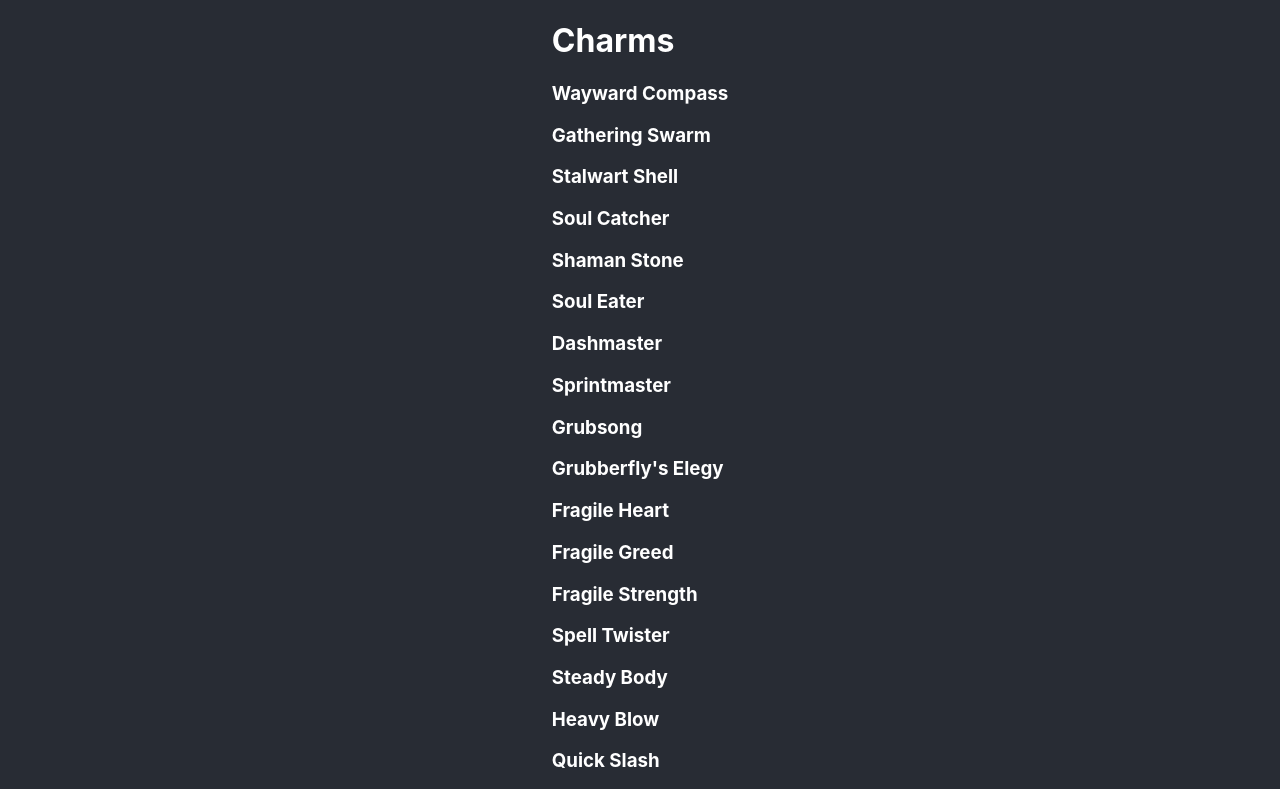
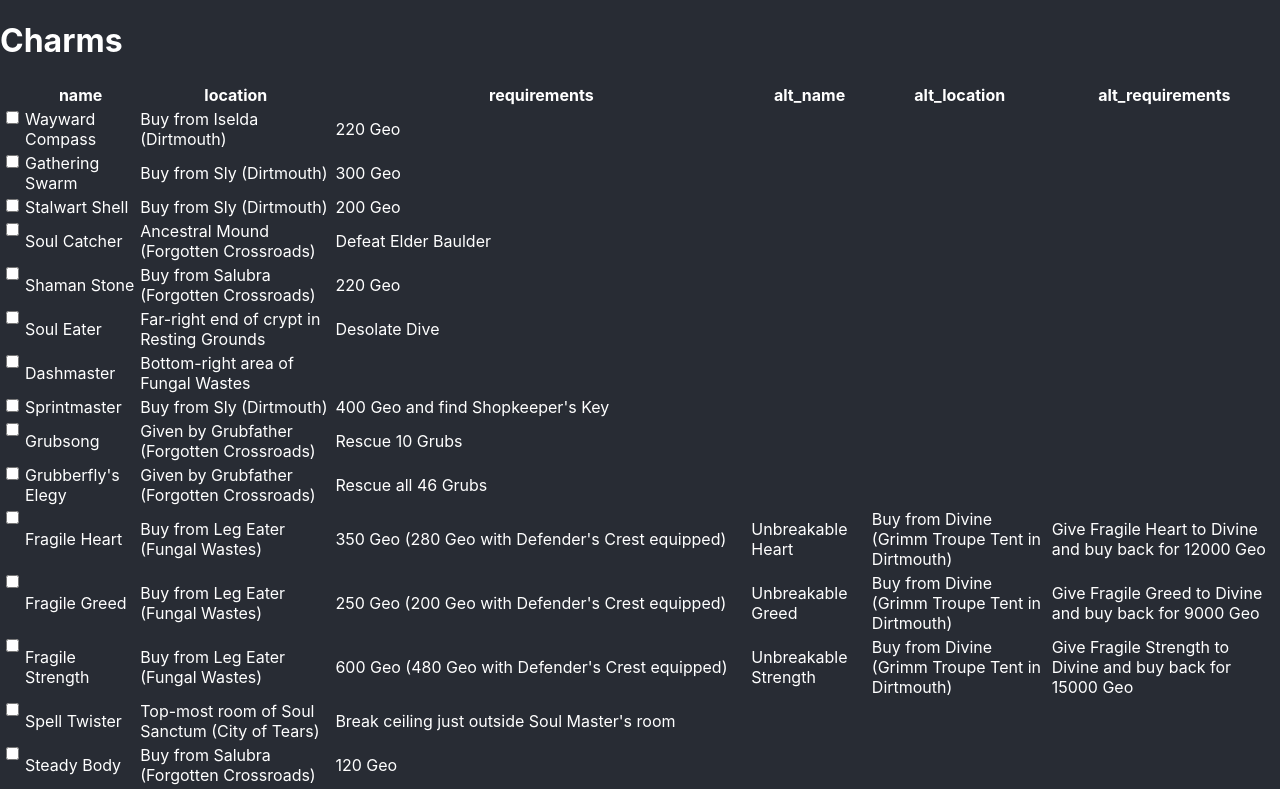
Before and after one commit to BamSquid/hk-checklist, a React (Create React App) app: page / in a window 1280 px wide. Shown: the top 789 px of the page. Built offline with nearby package versions, Linux system fonts and the light colour scheme.

Commit message:
add details to a table

```diff
--- a/src/components/ListItem.js
+++ b/src/components/ListItem.js
@@ -2,8 +2,20 @@
 
 class ListItem extends React.Component {
     render() {
+        var details = this.props.details;
+        var headings = this.props.headings;
+        var row = []
+
+        for (var i = 0; i < headings.length; i++) {
+            var heading = headings[i];
+            var data = details[heading]
+            row.push(<td>{data}</td>)
+        }
         return (
-            <h3>{this.props.name}</h3>
+            <tr>
+                <input type='checkbox' />
+                {row}
+            </tr>
         )
     }
 }
--- a/src/components/Section.js
+++ b/src/components/Section.js
@@ -1,18 +1,30 @@
 import React from 'react'
 import ListItem from './ListItem.js'
+import TableHeader from './TableHeader'
 
 class Section extends React.Component {
 
     render() {
-        var listItems = [];
+        var listItems = [], headings = [];
         var items = this.props.items;
         for (var i = 0; i < items.length; i++) {
-            listItems.push(<ListItem name={items[i].name} />);
+            var keys = Object.keys(items[i]);
+            for (var j = 0; j < keys.length; j++) {
+                if (!headings.includes(keys[j]) && keys[j] !== "percentage") {
+                    headings.push(keys[j]);
+                }
+            }
+            listItems.push(<ListItem details={items[i]} headings={headings}/>);
         }
         return (
             <div>
                 <h1>{this.props.name}</h1>
-                {listItems}
+                <table>
+                    <TableHeader headings={headings}/>
+                    <tbody>
+                        {listItems}
+                    </tbody>
+                </table>
             </div>
         )
     }
--- /dev/null
+++ b/src/components/TableHeader.js
@@ -0,0 +1,21 @@
+import React from 'react'
+
+class TableHeader extends React.Component {
+    render() {
+        var headings = this.props.headings;
+        var rows = [];
+        for (var i = 0; i < headings.length; i++) {
+            rows.push(<th>{headings[i]}</th>)
+        }
+        return (
+            <thead>
+            <tr>
+                <th></th>
+                {rows}
+            </tr>
+        </thead>
+        )
+    }
+}
+
+export default TableHeader
```
